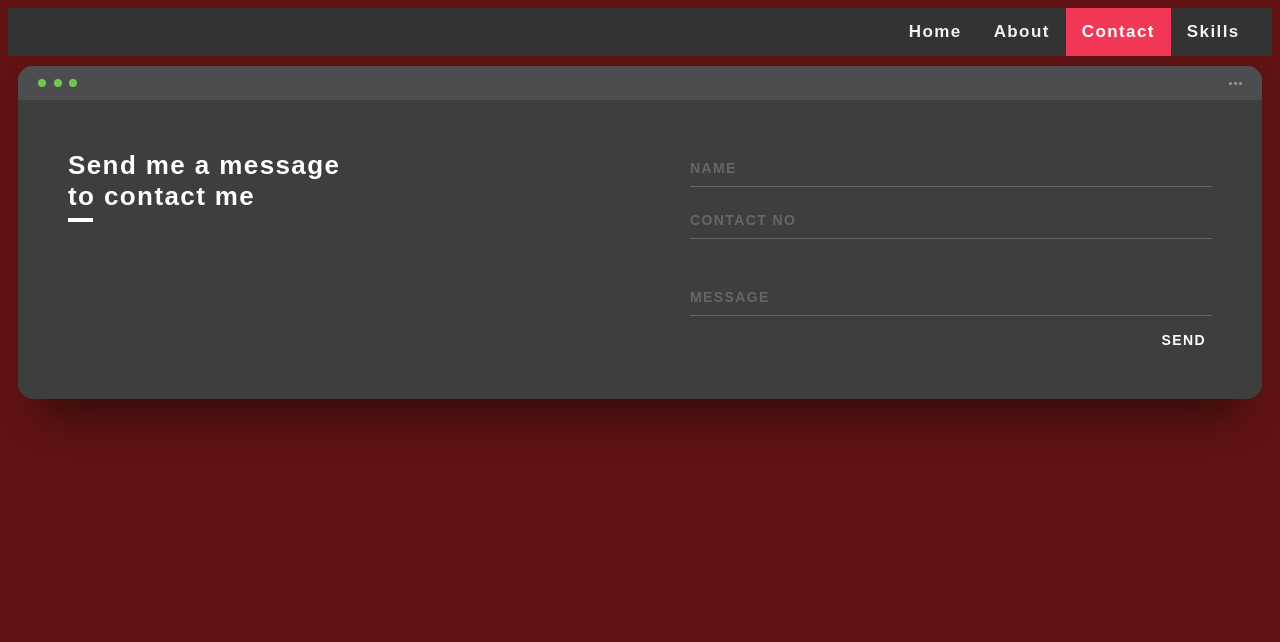
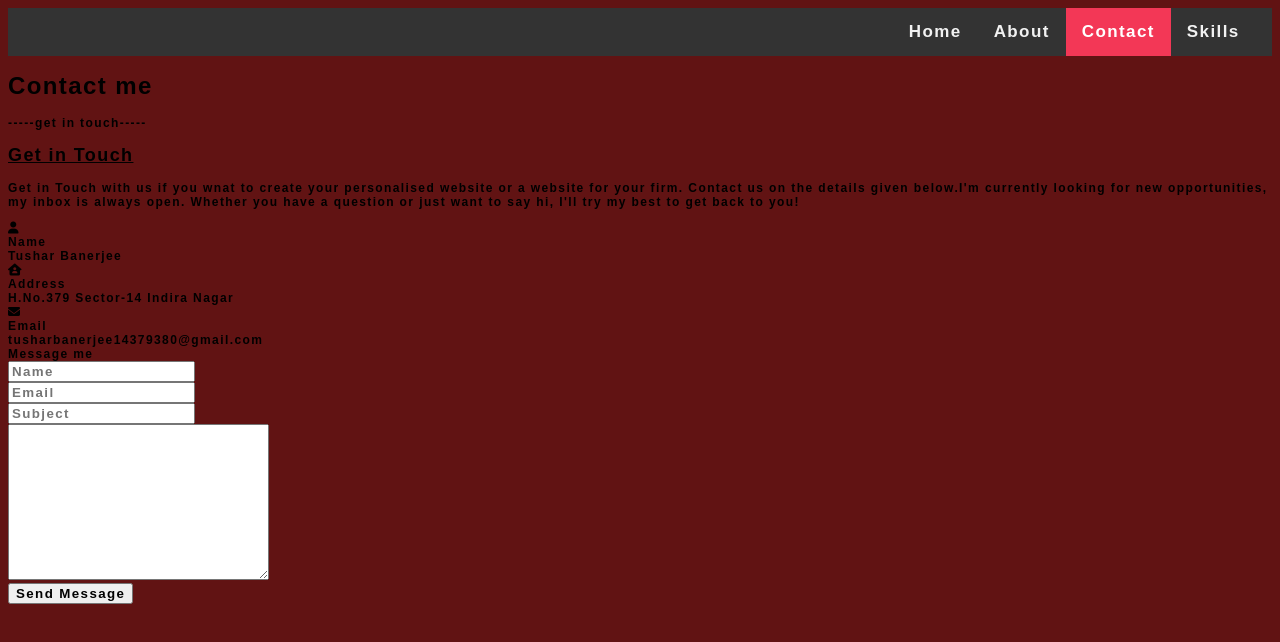
Before and after one commit to Tushar-coding/PortfolioWebsite, a plain HTML site: page Banerjee/html/contact.html in a window 1280 px wide. Drawn offline with nearby package versions, Linux system fonts and the light colour scheme; files that its build step writes are made by us from their sources.

Commit message:
Update contact.html

```diff
--- a/Banerjee/html/contact.html
+++ b/Banerjee/html/contact.html
@@ -1,64 +1,96 @@
 
 <!DOCTYPE html>
 <html lang="en">
+<html>
  <head>
-    <meta charset="UTF-8">
-    <meta http-equiv="X-UA-Compatible" content="IE=edge">
-    <meta name="viewport" content="width=device-width, initial-scale=1.0">
-    <title>Whatsapp form</title>
-    <link rel="stylesheet" href="/style.css">
-    <link href='https://cdn.jsdelivr.net/npm/boxicons@2.0.5/css/boxicons.min.css' rel='stylesheet'>
-</head>
-<body>
-  <link rel="stylesheet" href="/css/contact.css">
+   <meta charset="utf-8">
+   <link rel="stylesheet" href="contact.css">
+   <script src="http://kit.fontawesome.com/a076d05399.js" ></script>
+   <script src="https://kit.fontawesome.com/yourcode.js" crossorigin="anonymous"></script>
+   <div class="topnav">
+      <a href="portfolio.html.html">Home</a>
+      <a href="about us.html">About</a>
+      <a class="active" href="contact.html">Contact</a>
+      <a href="skill.html">Skills</a>
+    </div>
 
-  <div class="topnav">
-     <a href="/index.html">Home</a>
-     <a href="./about us.html">About</a>
-     <a class="active" href="./contact.html">Contact</a>
-     <a href="#services">Skills</a>
+
+</head
+>
+<body bgcolor="black">
+
+   <div class="first">
+<h1>Contact me</h1>
+<p>-----get in touch-----</p>
 </div>
-  <form name="Contact" method="POST" data-netlify="true">
-    <div class="container">
-        <div class="screen">
-          <div class="screen-header">
-            <div class="screen-header-left">
-              <div class="screen-header-button close"></div>
-              <div class="screen-header-button maximize"></div>
-              <div class="screen-header-button minimize"></div>
+<div class="second">
+<h2 ><u> Get in Touch </u></h2>
+<p class="p">Get in Touch with us if you wnat to create your personalised website or a website for your firm. Contact us on the details given below.I'm currently looking for new opportunities, my inbox is always open. Whether you have a question or just want to say hi, I'll try my best to get back to you!
+
+</p>
 </div>
-            <div class="screen-header-right">
-              <div class="screen-header-ellipsis"></div>
-              <div class="screen-header-ellipsis"></div>
-              <div class="screen-header-ellipsis"></div>
+<div class="icons">
+<div class="row">
+<i class="fas fa-user"></i>
+<div class="info">
+<div class="head">Name</div>
+<div class="sub-title">Tushar Banerjee</div>
 </div>
 </div>
-          <div class="screen-body">
-            <div class="screen-body-item left">
-              <div class="app-title">
-                <span>Send me a message</span>
-                <span>to contact me</span>
+<div class="row">
+   <i class="fas fa-house-user"></i>
+   <div class="info">
+   <div class="head1">Address</div>
+   <div class="sub-title">H.No.379 Sector-14 Indira Nagar </div>
    </div>
    </div>
-            <div class="screen-body-item">
-              <div class="app-form">
-                <div class="app-form-group">
-                  <input class="app-form-control" placeholder="NAME">
-                </div>
-                <div class="app-form-group">
-                  <input class="app-form-control" placeholder="CONTACT NO">
-                </div>
-                <div class="app-form-group message">
-                  <input class="app-form-control" placeholder="MESSAGE">
-                </div>
-                <div class="app-form-group buttons">
-                  <button class="app-form-button">SEND</button>
+   <div class="row">
+      <i class="fas fa-envelope"></i>
+      <div class="info">
+      <div class="head2">Email</div>
+      <div class="sub-title">tusharbanerjee14379380@gmail.com</div>
       </div>
       </div>
+
 </div>
+
+
+
 </div>
+<div class="contactform">
+<form class="contactform" action="contatc.php"></form>
+<div class="column-right">
+<div class="text">Message me</div>
+<form action="#">
+<div class="field-name">
+<input type="text" placeholder="Name">
 </div>
+<div class="field-email">
+<input type="email" placeholder="Email" >
+</div>
+<div class="field-subject">
+   <input type="text" placeholder="Subject" >
+</div>
+<div class="field-comments">
+ <textarea  cols="30" rows="10" placeholder="Describe Project.."required> </textarea>
+</div>
+<div class="button">
+
+<button class="Submitbutton" type="submit"><a href="#"></a> Send Message</button>
+
+</div>
+
+
+
+</div>
+
 </form>
 
+
+</div>
+
+</div>
+
+</div>
+
 </body>
-</html><div class="background">
```
Lines whose indentation alone changed are shown as unchanged.
